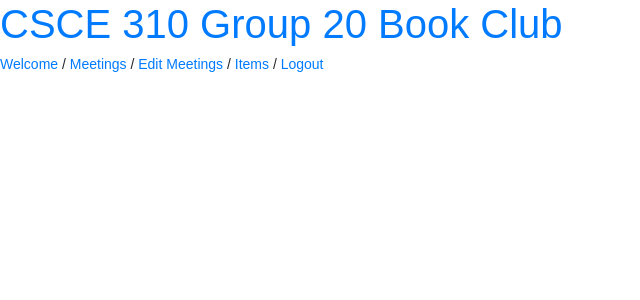
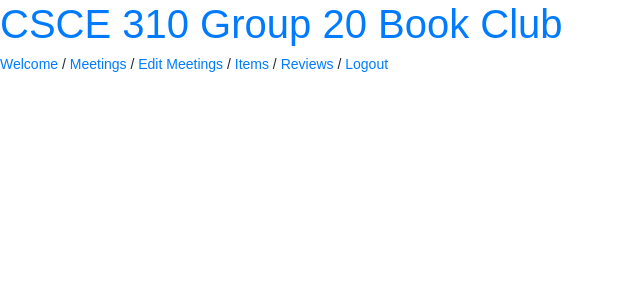
Before and after one commit to jswood23/CSCE310, a PHP site: page /index.php in a window 1280 px wide. Shown: the top 300 px of the page, without its empty margins (0-640 px from the left). Run offline with PHP 8.4, Linux system fonts and the light colour scheme; the visitor is signed in with stand-in values (Sample User, id 1).

Commit message:
Update header.php

```diff
--- a/header.php
+++ b/header.php
@@ -30,6 +30,7 @@ if(isset($_SESSION["loggedin"]) && $_SESSION["loggedin"] == true){
         / <a href="/meetings/previous-meetings.php">Meetings</a>
         / <a href="/meetings/edit-meetings.php">Edit Meetings</a>
         / <a href="/items/get-items.php">Items</a>
+        / <a href="/reviews/welcome.php">Reviews</a>
         <!-- Only display these links if the user is admin persmission level or greater-->
         <?php if($_SESSION["permission"] >= 2) : ?>
             / <a href="/items/create-items.php">Add new item</a>
```
